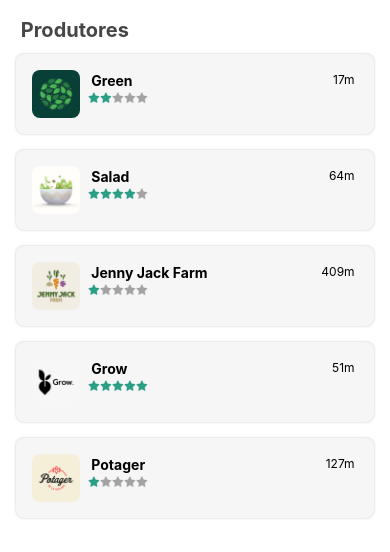
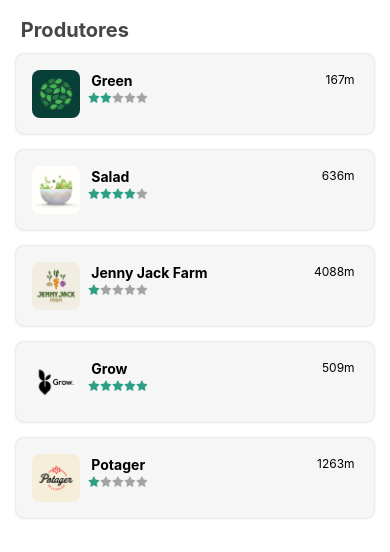
Before and after one commit to neves1697/alura-orgs-hooks, a React Native app: screen / in a window 390 px wide. Shown: the part 204-756 px from the top of the page. Built offline with nearby package versions, Linux system fonts and the light colour scheme.

Commit message:
Adicionado o hook chamado (useMemo) para salvar na memória alguns dados, para que não recarregue toda vez

```diff
--- a/src/Mocks/MockProdutores.js
+++ b/src/Mocks/MockProdutores.js
@@ -14,31 +14,31 @@
         {
             nome: "Green",
             imagem: green,
-            distancia: `${gerarNumeroAleatorio(1, 500)}m`,
+            distancia: `${gerarNumeroAleatorio(1, 5000)}`,
             estrelas: gerarNumeroAleatorio(1, 5),
         },
         {
             nome: "Salad",
             imagem: salad,
-            distancia: `${gerarNumeroAleatorio(1, 500)}m`,
+            distancia: `${gerarNumeroAleatorio(1, 5000)}`,
             estrelas: gerarNumeroAleatorio(1, 5),
         },
         {
             nome: "Jenny Jack Farm",
             imagem: jennyJack,
-            distancia: `${gerarNumeroAleatorio(1, 500)}m`,
+            distancia: `${gerarNumeroAleatorio(1, 5000)}`,
             estrelas: gerarNumeroAleatorio(1, 5),
         },
         {
             nome: "Grow",
             imagem: grow,
-            distancia: `${gerarNumeroAleatorio(1, 500)}m`,
+            distancia: `${gerarNumeroAleatorio(1, 5000)}`,
             estrelas: gerarNumeroAleatorio(1, 5),
         },
         {
             nome: "Potager",
             imagem: potager,
-            distancia: `${gerarNumeroAleatorio(1, 500)}m`,
+            distancia: `${gerarNumeroAleatorio(1, 5000)}`,
             estrelas: gerarNumeroAleatorio(1, 5),
         }
     ]
--- a/src/Telas/Home/Components/Produtor.js
+++ b/src/Telas/Home/Components/Produtor.js
@@ -1,12 +1,20 @@
-import React, { useReducer, useState } from "react";
+import React, { useReducer, useState, useMemo } from "react";
 import { Text, View, Image, StyleSheet, TouchableOpacity } from 'react-native';
 import Estrelas from "../../../Components/Estrelas";
+
+const distanciaMetros = (distancia) => {
+    console.log('Teste');
+    return `${distancia}m`;
+}
 
 export default function Produtor({ nome, imagem, distancia, estrelas }) {
     const [selecionado, inverterSelecionado] = useReducer(
         (selecionado) => !selecionado,
         false
     );
+
+    const distanciaTexto = useMemo(() =>
+        distanciaMetros(distancia), [distancia]);
 
     return <>
         <TouchableOpacity style={estilos.cartao}
@@ -30,7 +38,7 @@
 
                 </View>
 
-                <Text style={estilos.distancia} > {distancia} </Text>
+                <Text style={estilos.distancia} > {distanciaTexto} </Text>
             </View>
         </TouchableOpacity>
     </>
```
